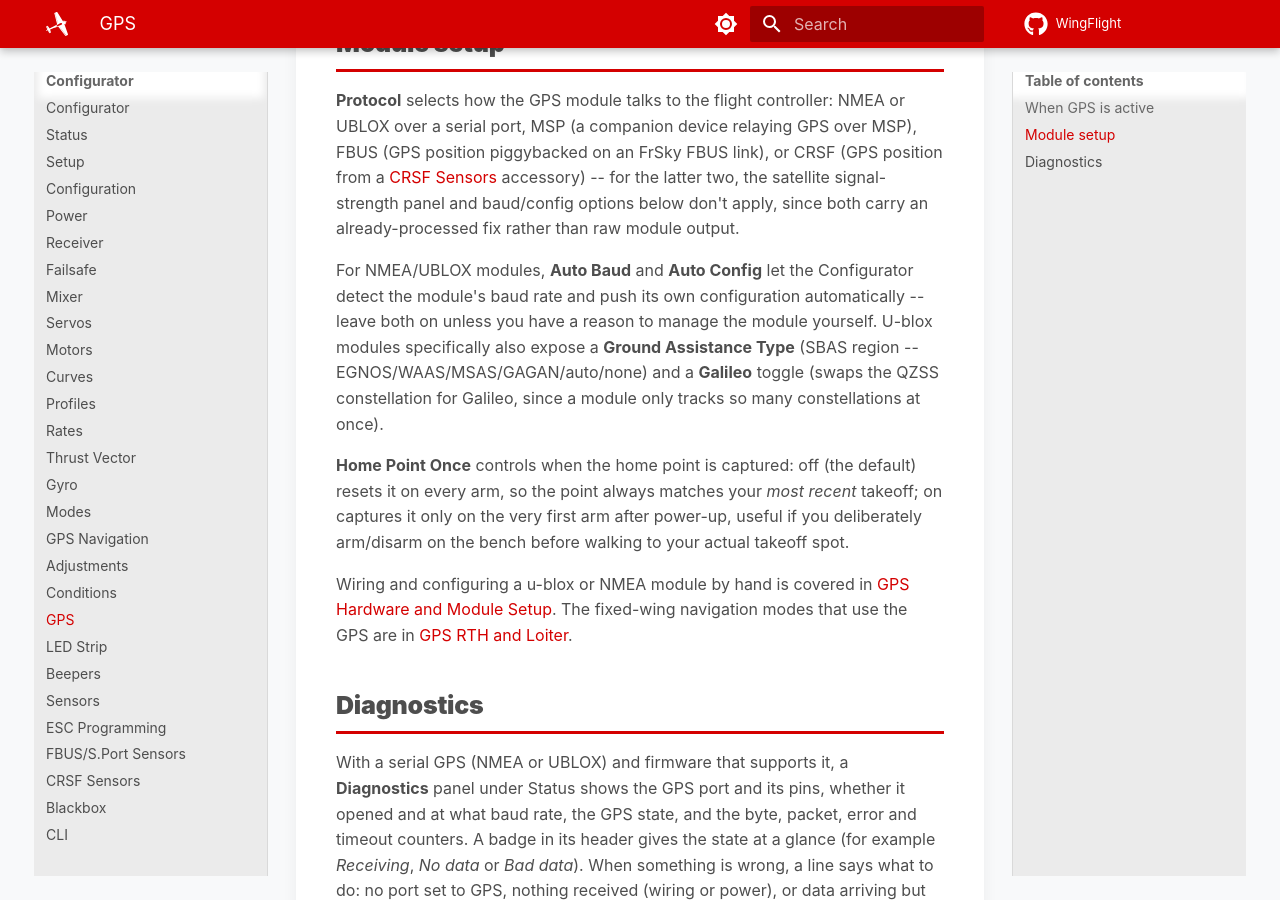
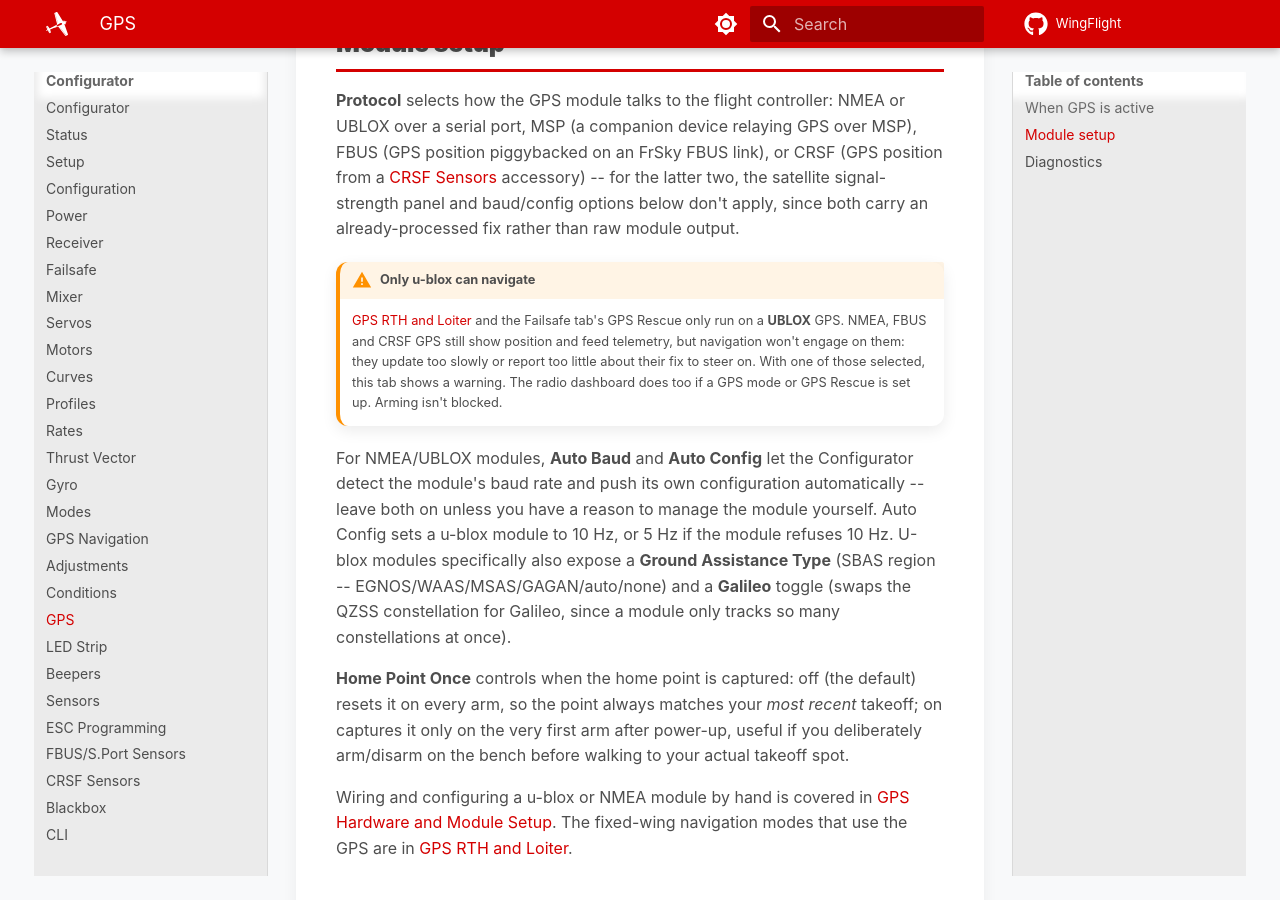
Before and after one commit to WingFlight/wingflight-docs, an MkDocs documentation site: the page built from docs/configurator/tabs/gps.md, in a window 1280 px wide and 900 px high, scrolled down 909 px. Built offline with MkDocs 1.6.1 and Material for MkDocs 9.7.7, drawn with Linux system fonts in a browser that asks for light colours.

Commit message:
Document GPS nav needing a u-blox GPS
RTH, Loiter and GPS Rescue only run on a u-blox GPS (firmware#263).
NMEA, FBUS and CRSF still give position and telemetry. u-blox
auto-config runs at 10 Hz with a 5 Hz fallback. Adds the GPS CAN'T
NAVIGATE radio alert.

Co-Authored-By: Claude Opus 5.5 <noreply@anthropic.com>

```diff
--- a/docs/configurator/tabs/gps.md
+++ b/docs/configurator/tabs/gps.md
@@ -33,10 +33,20 @@ latter two, the satellite signal-strength panel and baud/config options
 below don't apply, since both carry an already-processed fix rather than
 raw module output.
 
+!!! warning "Only u-blox can navigate"
+    [GPS RTH and Loiter](../../flight-modes/gps-rth.md) and the Failsafe
+    tab's GPS Rescue only run on a **UBLOX** GPS. NMEA, FBUS and CRSF GPS
+    still show position and feed telemetry, but navigation won't engage on
+    them: they update too slowly or report too little about their fix to
+    steer on. With one of those selected, this tab shows a warning. The
+    radio dashboard does too if a GPS mode or GPS Rescue is set up. Arming
+    isn't blocked.
+
 For NMEA/UBLOX modules, **Auto Baud** and **Auto Config** let the
 Configurator detect the module's baud rate and push its own configuration
 automatically -- leave both on unless you have a reason to manage the
-module yourself. U-blox modules specifically also expose a **Ground
+module yourself. Auto Config sets a u-blox module to 10 Hz, or 5 Hz if the
+module refuses 10 Hz. U-blox modules specifically also expose a **Ground
 Assistance Type** (SBAS region -- EGNOS/WAAS/MSAS/GAGAN/auto/none) and a
 **Galileo** toggle (swaps the QZSS constellation for Galileo, since a
 module only tracks so many constellations at once).
```
Also changed, not shown: docs/configurator/tabs/gps-navigation.md (+4 -0 lines), docs/contributing/tech/flight-dynamics.md (+2 -1 lines), docs/flight-modes/gps-rth.md (+5 -2 lines), docs/reference/gps-hardware.md (+2 -0 lines), docs/reference/radio-alerts.md (+1 -0 lines).
